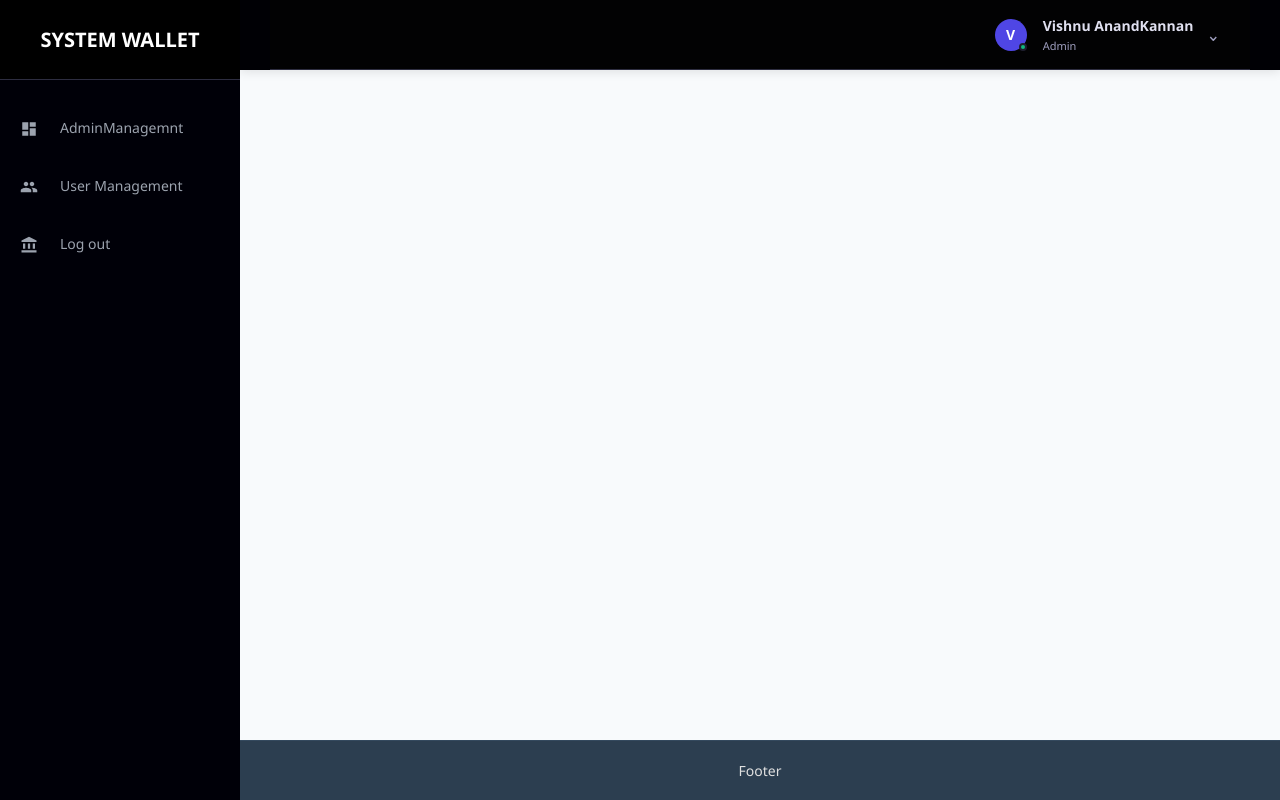
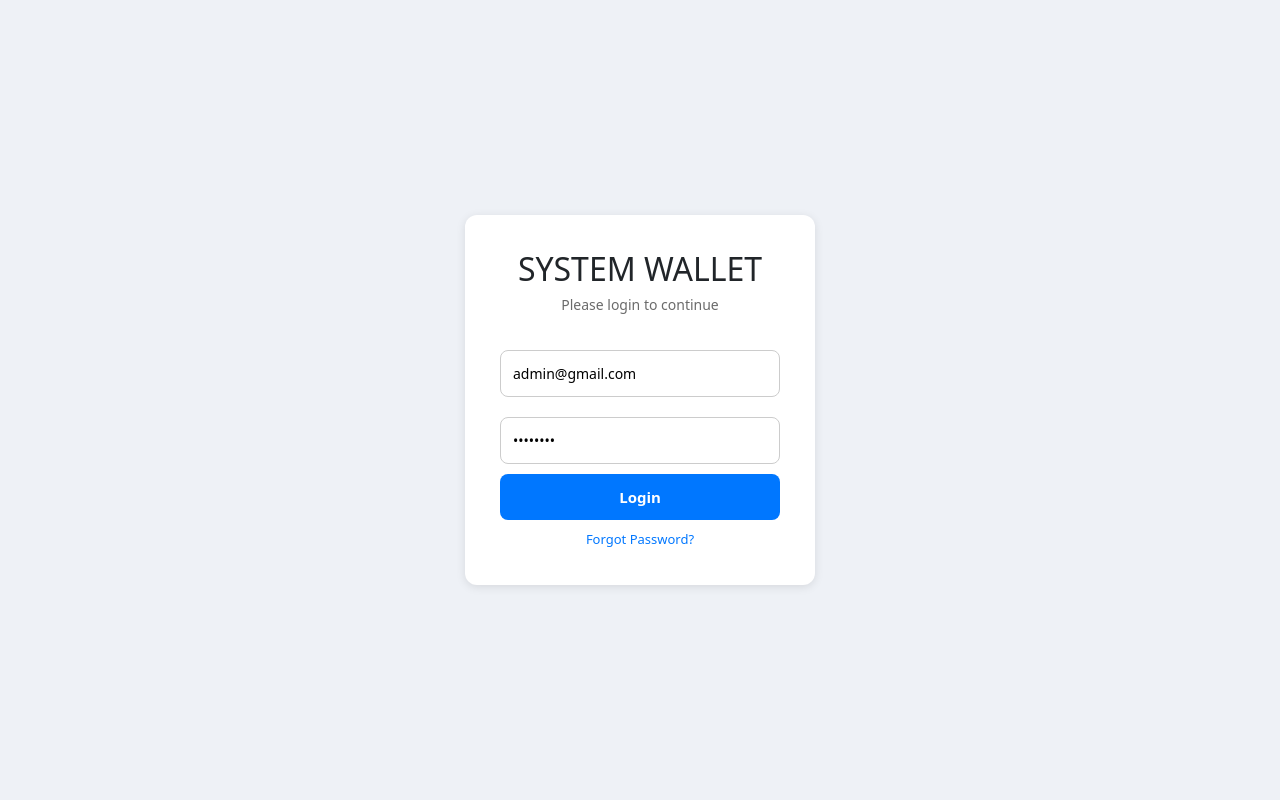
Before and after one commit to FlareMindsTech/SystemWalletUI, a React (Create React App) app: page / in a window 1280 px wide. Built offline with nearby package versions, Linux system fonts and the light colour scheme.

Commit message:
userManagement and login fixed

```diff
--- a/src/App.js
+++ b/src/App.js
@@ -1,20 +1,27 @@
-import { BrowserRouter, Routes, Route } from 'react-router-dom';
-import Layout from './Layout/Layout';
-import Dashboard from './Pages/Dashboard/Dashboard';
-
-import UserManagement from './Pages/Dashboard/UserManagement';
-
-import Login from './view/Login';
-
+import { BrowserRouter, Routes, Route } from "react-router-dom";
+import Layout from "./Layout/Layout";
+import Dashboard from "./Pages/Dashboard/Dashboard";
+import UserManagement from "./Pages/Dashboard/UserManagement";
+import Login from "./Pages/Dashboard/Auth/Login";
+import ProtectedRoute from "./Pages/Dashboard/Auth/ProtectedRoute";
 
 function App() {
   return (
     <BrowserRouter>
       <Routes>
-        <Route path="/" element={<Layout />}>
+        {/* Public Route */}
+        <Route path="/" element={<Login />} />
+
+        {/* Protected Layout Route */}
+        <Route
+          element={
+            <ProtectedRoute>
+              <Layout />
+            </ProtectedRoute>
+          }
+        >
           <Route path="/dashboard" element={<Dashboard />} />
           <Route path="/users" element={<UserManagement />} />
-          <Route path="/login" element={<Login />} />
         </Route>
       </Routes>
     </BrowserRouter>
--- a/src/Components/Sidebar/Sidebar.js
+++ b/src/Components/Sidebar/Sidebar.js
@@ -4,34 +4,40 @@ import { useNavigate, useLocation } from "react-router-dom";
 import {
   MdDashboard,
   MdPeople,
-  MdAccountBalance,
+  MdLogout,
 } from "react-icons/md";
 
 function Sidebar() {
   const navigate = useNavigate();
   const location = useLocation();
   const [hoveredItem, setHoveredItem] = useState(null);
+  const [showLogoutModal, setShowLogoutModal] = useState(false);
 
   const menuItems = [
     { name: "AdminManagemnt", path: "/dashboard", icon: <MdDashboard /> },
     { name: "User Management", path: "/users", icon: <MdPeople /> },
-    {name:"Log out", path:"/login", icon:<MdAccountBalance/>},
+    { name: "Log out", path: "/logout", icon: <MdLogout /> },
   ];
 
+  const confirmLogout = () => {
+    localStorage.removeItem("auth");
+    navigate("/");
+  };
+
   const activeItem =
-    menuItems.find(item => location.pathname.startsWith(item.path))?.name ||
+    menuItems.find((item) => location.pathname.startsWith(item.path))?.name ||
     "Dashboard";
 
   return (
+    <>
+      {/* Sidebar */}
       <div style={styles.sidebar}>
-      {/* Title */}
         <div style={styles.title}>
           <div style={styles.titleText}>SYSTEM WALLET</div>
         </div>
 
-      {/* Menu */}
         <ul style={styles.menu}>
-        {menuItems.map(item => {
+          {menuItems.map((item) => {
             const isActive = activeItem === item.name;
             const isHovered = hoveredItem === item.name;
             const isSelected = isActive || isHovered;
@@ -41,36 +47,37 @@ function Sidebar() {
                 key={item.name}
                 style={{
                   ...styles.item,
-                ...(isSelected ? styles.active : {})
+                  ...(isSelected ? styles.active : {}),
                 }}
-              onClick={() => navigate(item.path)}
+                onClick={() => {
+                  if (item.name === "Log out") setShowLogoutModal(true);
+                  else navigate(item.path);
+                }}
                 onMouseEnter={() => setHoveredItem(item.name)}
                 onMouseLeave={() => setHoveredItem(null)}
               >
                 <div style={styles.itemContent}>
-
                   <span
                     style={{
                       ...styles.iconWrapper,
-                    backgroundColor: isSelected ? "#ffffff" : "transparent"
+                      backgroundColor: isSelected ? "#ffffff" : "transparent",
                     }}
                   >
                     <span
                       style={{
                         ...styles.icon,
-                      color: isSelected ? "#7C3AED" : "#9ca3af"
+                        color: isSelected ? "#7C3AED" : "#9ca3af",
                       }}
                     >
                       {item.icon}
                     </span>
                   </span>
 
-
                   <span
                     style={{
                       ...styles.itemText,
                       color: isSelected ? "#ffffff" : "#9ca3af",
-                    fontWeight: isActive ? "600" : "500"
+                      fontWeight: isActive ? "600" : "500",
                     }}
                   >
                     {item.name}
@@ -81,6 +88,28 @@ function Sidebar() {
           })}
         </ul>
       </div>
+
+      {/* Logout Confirmation Modal */}
+      {showLogoutModal && (
+        <div style={styles.overlay}>
+          <div style={styles.modal}>
+            <h3 style={{ marginBottom: "18px" }}>Are you sure you want to logout?</h3>
+
+            <div style={{ display: "flex", justifyContent: "center", gap: "14px" }}>
+              <button
+                style={styles.cancelBtn}
+                onClick={() => setShowLogoutModal(false)}
+              >
+                Cancel
+              </button>
+              <button style={styles.logoutBtn} onClick={confirmLogout}>
+                Logout
+              </button>
+            </div>
+          </div>
+        </div>
+      )}
+    </>
   );
 }
 
@@ -91,9 +120,8 @@ const styles = {
     backgroundColor: "#000008ff",
     color: "#fff",
     display: "flex",
-    flexDirection: "column"
+    flexDirection: "column",
   },
-
   title: {
     height: "80px",
     display: "flex",
@@ -101,44 +129,26 @@ const styles = {
     alignItems: "center",
     justifyContent: "center",
     backgroundColor: "#000000ff",
-    borderBottom: "1px solid #2d2d40"
+    borderBottom: "1px solid #2d2d40",
   },
-
-  titleText: {
-    fontSize: "20px",
-    fontWeight: "bold"
-  },
-
-  titleSub: {
-    fontSize: "11px",
-    color: "#a0a0c0"
-  },
-
-  sidebarItemHover: {
-    backgroundColor: 'rgba(124, 58, 237, 0.15)',
-    color: '#ffffff',
-  },
-
+  titleText: { fontSize: "20px", fontWeight: "bold" },
   menu: {
     listStyle: "none",
     padding: "16px 0",
     margin: 0,
-    flex: 1
+    flex: 1,
   },
-
   item: {
     padding: "10px 12px",
     margin: "4px 0",
     cursor: "pointer",
     transition: "all 0.25s ease",
-    borderRadius: "14px"
+    borderRadius: "14px",
   },
-
   itemContent: {
     display: "flex",
-    alignItems: "center"
+    alignItems: "center",
   },
-
   iconWrapper: {
     width: "34px",
     height: "34px",
@@ -147,21 +157,47 @@ const styles = {
     alignItems: "center",
     justifyContent: "center",
     marginRight: "14px",
-    transition: "all 0.25s ease"
+    transition: "all 0.25s ease",
   },
+  icon: { fontSize: "18px" },
+  itemText: { fontSize: "14px" },
+  active: { backgroundColor: "#7C3AED", margin: "6px 12px" },
 
-  icon: {
-    fontSize: "18px"
+  // Popup modal styles
+  overlay: {
+    position: "fixed",
+    top: 0,
+    left: 0,
+    width: "100%",
+    height: "100%",
+    backgroundColor: "rgba(0,0,0,0.4)",
+    display: "flex",
+    justifyContent: "center",
+    alignItems: "center",
+    zIndex: 2000,
   },
-
-  itemText: {
-    fontSize: "14px"
+  modal: {
+    background: "#ffffff",
+    padding: "28px",
+    width: "380px",
+    textAlign: "center",
+    borderRadius: "12px",
   },
-
-  active: {
-    backgroundColor: "#7C3AED",
-    margin: "6px 12px"
-  }
+  cancelBtn: {
+    padding: "10px 18px",
+    borderRadius: "8px",
+    border: "1px solid #999",
+    background: "#f1f1f1",
+    cursor: "pointer",
+  },
+  logoutBtn: {
+    padding: "10px 18px",
+    borderRadius: "8px",
+    background: "#e11d48",
+    border: "none",
+    color: "#fff",
+    cursor: "pointer",
+  },
 };
 
 export default Sidebar;
--- /dev/null
+++ b/src/Pages/Dashboard/Auth/Login.css
@@ -0,0 +1,62 @@
+.login-container {
+  width: 100%;
+  height: 100vh;
+  background: #eef1f6;
+  display: flex;
+  justify-content: center;
+  align-items: center;
+}
+
+.login-box {
+  width: 350px;
+  background: #fff;
+  padding: 35px;
+  border-radius: 12px;
+  box-shadow: 0px 2px 10px rgba(0,0,0,0.1);
+  text-align: center;
+}
+
+.login-box h2 {
+  margin-bottom: 5px;
+}
+
+.login-box p {
+  font-size: 14px;
+  color: #6b6b6b;
+  margin-bottom: 25px;
+}
+
+.login-box input {
+  width: 100%;
+  padding: 12px;
+  margin: 10px 0;
+  outline: none;
+  border: 1px solid #ccc;
+  border-radius: 8px;
+  font-size: 14px;
+}
+
+.login-box button {
+  width: 100%;
+  padding: 12px;
+  background: #0077ff;
+  border: none;
+  border-radius: 8px;
+  font-size: 15px;
+  font-weight: bold;
+  color: white;
+  cursor: pointer;
+  transition: 0.3s;
+}
+
+.login-box button:hover {
+  background: #005fcc;
+}
+
+.forgot {
+  display: block;
+  margin-top: 10px;
+  font-size: 13px;
+  color: #0077ff;
+  cursor: pointer;
+}
--- /dev/null
+++ b/src/Pages/Dashboard/Auth/Login.js
@@ -0,0 +1,52 @@
+import React, { useState } from "react";
+import "./Login.css";
+import { useNavigate } from "react-router-dom";
+
+const Login = () => {
+  const navigate = useNavigate();
+  const [email, setEmail] = useState("admin@gmail.com");
+  const [password, setPassword] = useState("admin123");
+
+  const handleLogin = (e) => {
+    e.preventDefault();
+
+    // TEMP DEMO (Replace with backend auth later)
+    if (email === "admin@gmail.com" && password === "admin123") {
+      localStorage.setItem("auth", "true");
+      navigate("/dashboard");
+    } else {
+      alert("Incorrect Email or Password");
+    }
+  };
+
+  return (
+    <div className="login-container">
+      <form className="login-box" onSubmit={handleLogin}>
+        <h2>SYSTEM WALLET </h2>
+        <p>Please login to continue</p>
+
+        <input
+          type="email"
+          placeholder="Enter Email"
+          value={email}
+          onChange={(e) => setEmail(e.target.value)}
+          required
+        />
+
+        <input
+          type="password"
+          placeholder="Enter Password"
+          value={password}
+          onChange={(e) => setPassword(e.target.value)}
+          required
+        />
+
+        <button type="submit">Login</button>
+
+        <span className="forgot">Forgot Password?</span>
+      </form>
+    </div>
+  );
+};
+
+export default Login;
--- /dev/null
+++ b/src/Pages/Dashboard/Auth/ProtectedRoute.js
@@ -0,0 +1,8 @@
+import { Navigate } from "react-router-dom";
+
+const ProtectedRoute = ({ children }) => {
+  const isAuth = localStorage.getItem("auth");
+  return isAuth ? children : <Navigate to="/" replace />;
+};
+
+export default ProtectedRoute;
--- /dev/null
+++ b/src/Pages/Dashboard/User.css
@@ -0,0 +1,110 @@
+body {
+  margin: 0;
+  font-family: Arial, sans-serif;
+}
+.wallet-page {
+  background: #f7f7f7;
+  min-height: 100vh;
+}
+
+
+.content {
+  padding: 15px;
+  max-width: 850px;
+  margin: auto;
+}
+
+/* Wallet Card */
+.wallet-card {
+  background: #fff;
+  border-radius: 12px;
+  padding: 15px;
+  box-shadow: 0px 2px 6px rgba(0,0,0,0.1);
+  display: flex;
+  justify-content: space-between;
+  align-items: center;
+}
+.wallet-img {
+  width: 60px;
+}
+.label {
+  color: gray;
+}
+
+/* Button */
+.transfer-btn {
+  width: 100%;
+  background: #a407ff;
+  color: white;
+  padding: 14px;
+  border: none;
+  font-size: 16px;
+  border-radius: 25px;
+  margin-top: 15px;
+  cursor: pointer;
+}
+
+/* Percent Row */
+.current-text {
+  margin-top: 25px;
+}
+.percent-row {
+  display: flex;
+  flex-wrap: wrap;
+  gap: 6px;
+  font-size: 12px;
+}
+
+/* Chart Section */
+.chart-container {
+  background: white;
+  padding: 15px;
+  border-radius: 10px;
+  margin-top: 10px;
+}
+.dropdown {
+  padding: 6px;
+  border-radius: 4px;
+}
+.chart-icons {
+  float: right;
+  font-size: 22px;
+  margin-top: -30px;
+}
+.chart-box {
+  margin-top: 20px;
+  height: 160px;
+  background: linear-gradient(#c1d3ff, #e9f0ff);
+  border-radius: 6px;
+  display: flex;
+  align-items: center;
+  justify-content: center;
+}
+
+/* Status Card */
+.status-card {
+  margin-top: 20px;
+  background: white;
+  padding: 15px;
+  border-radius: 10px;
+}
+.status-card h4 {
+  margin: 0 0 6px;
+}
+
+/* Desktop Responsive */
+@media (min-width: 768px) {
+  .content {
+    display: grid;
+    grid-template-columns: 2fr 1fr;
+    gap: 22px;
+  }
+
+  .transfer-btn {
+    width: 60%;
+  }
+
+  .status-card {
+    grid-column: span 2;
+  }
+}
--- a/src/Pages/Dashboard/UserManagement.js
+++ b/src/Pages/Dashboard/UserManagement.js
@@ -1,8 +1,53 @@
 import React from 'react'
-
+import './User.css'
 function UserManagement() {
   return (
-    <div>User Management</div>
+   <div className="wallet-page">
+
+      {/* Main Content */}
+      <div className="content">
+
+        {/* Balance Card */}
+        <div className="wallet-card">
+          <div>
+            <p className="label">Wallet Balance</p>
+            <h2>$ 100,000</h2>
+          </div>
+          <img src="https://via.placeholder.com/70" className="wallet-img" alt="wallet" />
+        </div>
+
+        {/* Button */}
+        <button className="transfer-btn">Request for Transfer</button>
+
+        {/* Value Section */}
+        <p className="current-text">Current Value of 1 $</p>
+        <div className="percent-row">
+          <span>@ 60</span><span># 80</span><span>% 100</span>
+          <span>@ 60</span><span># 80</span><span>% 100</span>
+        </div>
+
+        {/* Chart */}
+        <div className="chart-container">
+          <select className="dropdown">
+            <option>Dollar ($)</option>
+          </select>
+          <div className="chart-icons">
+            <span>🔲</span>
+            <span>📦</span>
+          </div>
+          <div className="chart-box">
+            📈 Chart Sample Area
+          </div>
+        </div>
+
+        {/* Status */}
+        <div className="status-card">
+          <h4>Request Status</h4>
+          <p>No Current Request</p>
+        </div>
+      </div>
+    </div>
+
   )
 }
 
```
Also changed, not shown: src/Pages/Dashboard/Admin.css (+94 -24 lines). Lines whose indentation alone changed are shown as unchanged.
